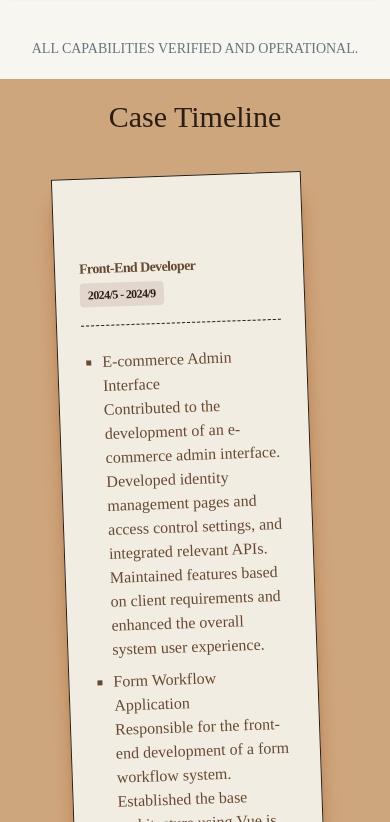
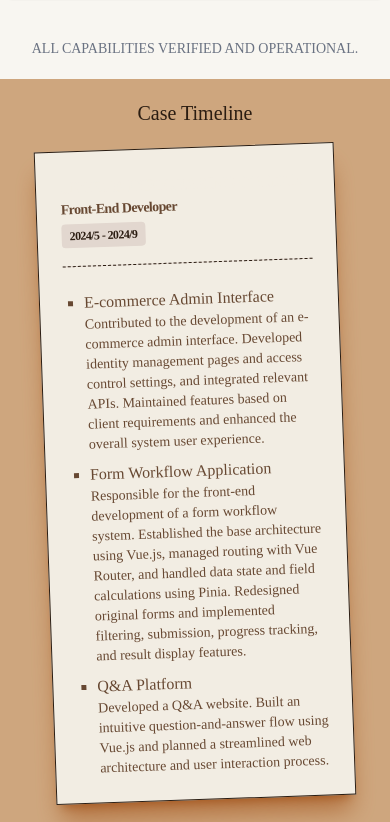
Before and after one commit to raylanraylan/personalWebsite, a Vue app: page / in a window 390 px wide. Shown: the part 2442-3264 px from the top of the page. Built offline with nearby package versions, Linux system fonts and the light colour scheme; a web font is replaced by a local one.

Commit message:
feat: Implement responsive styling for various layout components to improve mobile experience and adjust header link color.

```diff
--- a/src/components/layout/Experience.vue
+++ b/src/components/layout/Experience.vue
@@ -10,14 +10,14 @@ const { tm } = useI18n();
 
 <template>
   <section class="relative bg-cork">
-    <h2 class="text-center text-3xl mb-10">{{ $t('experienceTimeline.title') }}</h2>
-    <Card class="block w-[250px] sm:w-[450px] bg-paper rounded-lg mb-10 shadow-xl shadow-amber-800/50 last:mb-0"
-      :class="Number(index) % 2 === 0 ? 'mx-auto sm:mr-auto -rotate-2' : 'mx-auto sm:ml-auto rotate-2'"
+    <h2 class="text-center text-xl mb-5 sm:text-3xl sm:mb-10">{{ $t('experienceTimeline.title') }}</h2>
+    <Card class="block w-[300px] md:w-[400px] bg-paper rounded-lg mb-10 shadow-xl shadow-amber-800/50 last:mb-0"
+      :class="Number(index) % 2 === 0 ? 'mx-auto md:mr-auto md:ml-0 -rotate-2' : 'mx-auto md:ml-auto md:mr-0 rotate-2'"
       v-for="(experience, index) in tm('experienceTimeline.items')" :key="index">
       <CardHeader>
         <CardTitle class="mb-3">
-          <span class="block mb-0 text-lg text-inverse">{{ experience.company }}</span>
-          <span class="block mb-1 text-sm text-paper-label">{{ experience.title }}</span>
+          <span class="block mb-0 text-base sm:text-lg text-inverse">{{ experience.company }}</span>
+          <span class="block mb-1 text-sm sm:text-base text-paper-label">{{ experience.title }}</span>
           <span class="block w-fit px-2 py-1 text-xs text-primary rounded bg-surface">{{ experience.timeRange }}</span>
         </CardTitle>
         <hr class="h-px border-dashed bg-surface" />
@@ -25,8 +25,8 @@ const { tm } = useI18n();
       <CardContent>
         <ul class="pl-5 list-[square] space-y-2">
           <li v-for="(workItem, workIndex) in experience.work" :key="workIndex" class="text-paper-label">
-            <h3>{{ workItem.title }}</h3>
-            <p>{{ workItem.content }}</p>
+            <h3 class="text-base sm:text-sm text-paper-label">{{ workItem.title }}</h3>
+            <p class="text-sm sm:text-base text-paper-label">{{ workItem.content }}</p>
           </li>
         </ul>
       </CardContent>
```
